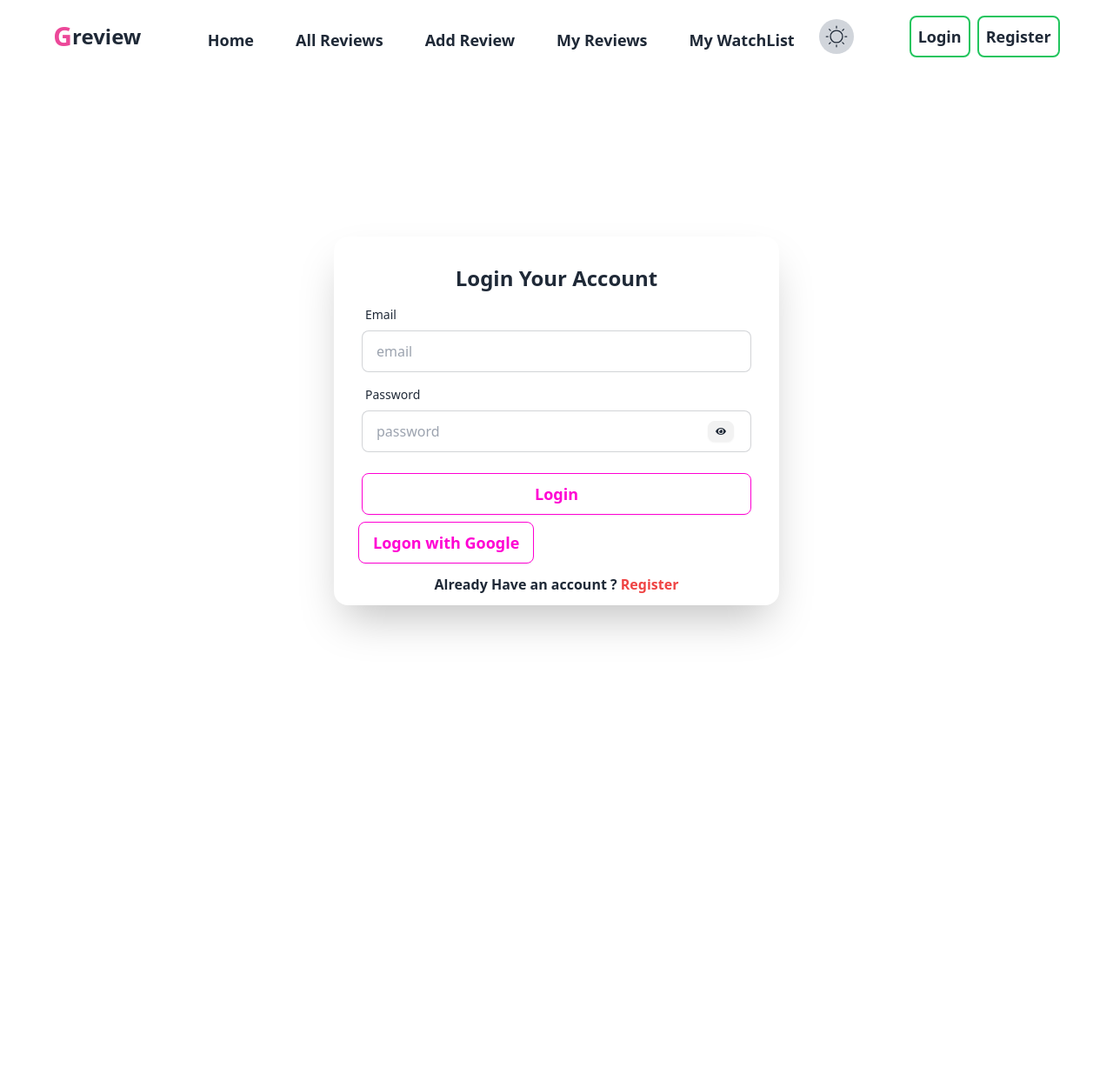
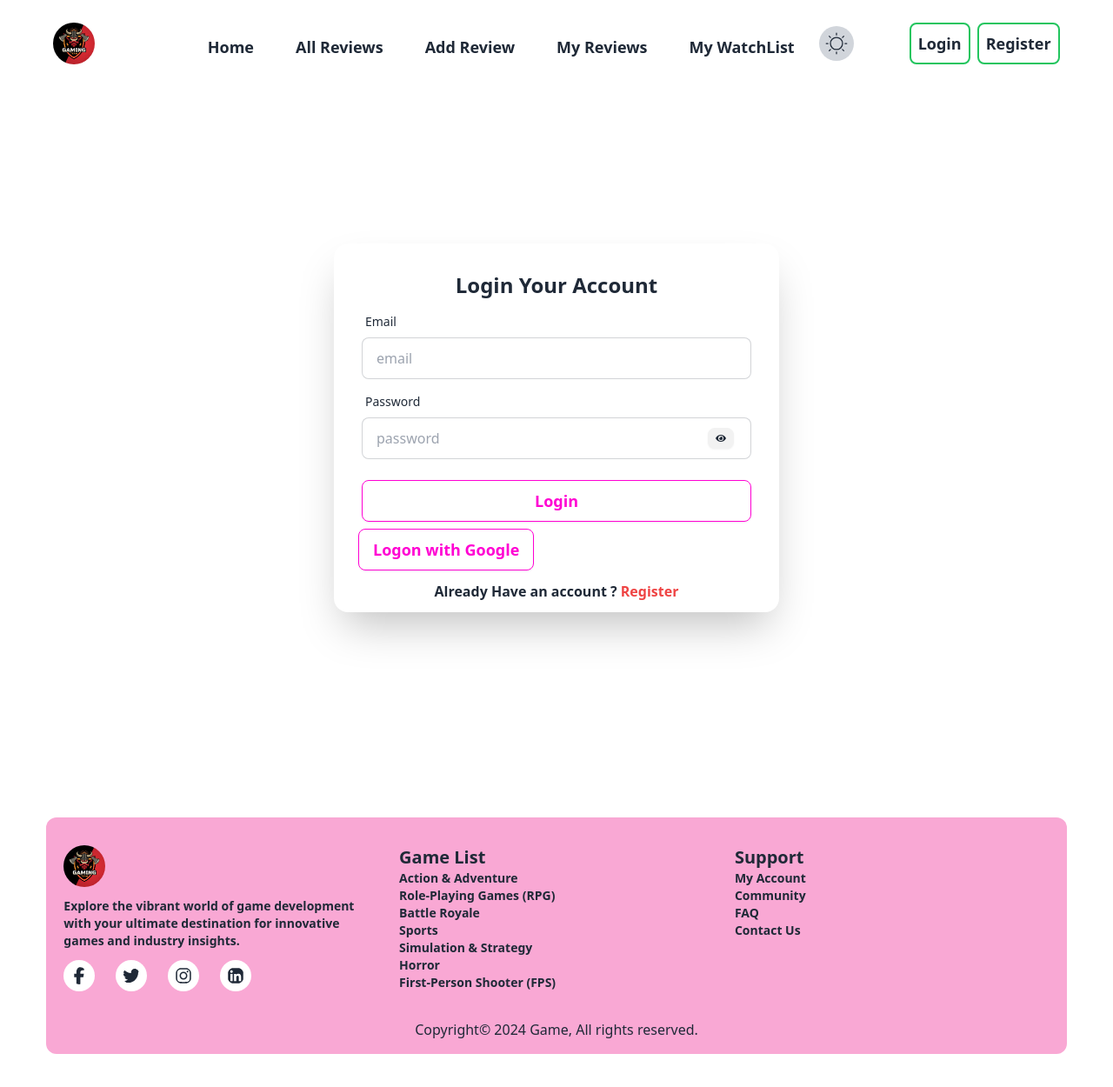
Before and after one commit to shahidulshohid/game-review-client10, a React (Vite) app: page /login in a window 1280 px wide. Shown: the top 1250 px of the page at 87% size. Before the commit the page ends 884 px from the top, so only its background shows below. Built offline with nearby package versions, Linux system fonts and the light colour scheme; no server answers.

Commit message:
all reviews page is done

```diff
--- a/src/MainLayout/MainLayout.jsx
+++ b/src/MainLayout/MainLayout.jsx
@@ -1,5 +1,6 @@
 import { Outlet } from "react-router-dom";
 import Navbar from "../components/Navbar/Navbar"
+import FooterPage from "../Pages/FooterPage/FooterPage";
 
 const MainLayout = () => {
     return (
@@ -8,6 +9,7 @@ const MainLayout = () => {
             <div className="w-11/12 mx-auto">
             <Outlet></Outlet>
             </div>
+            <FooterPage></FooterPage>
         </div>
     );
 };
--- a/src/Pages/AllReviewsPage/AllReviewsPage.jsx
+++ b/src/Pages/AllReviewsPage/AllReviewsPage.jsx
@@ -1,8 +1,13 @@
+import { useLoaderData } from "react-router-dom";
+import ShowAllReviewsData from "../ShowAllReviewsData/ShowAllReviewsData";
 
 const AllReviewsPage = () => {
+    const allReviewsData = useLoaderData()
     return (
-        <div>
-            all reviews page
+        <div className="grid md:grid-cols-2 lg:grid-cols-3 my-12 gap-6">
+            {
+                allReviewsData?.map(review => <ShowAllReviewsData key={review._id} review={review}></ShowAllReviewsData>)
+            }
         </div>
     );
 };
--- /dev/null
+++ b/src/Pages/FooterPage/FooterPage.jsx
@@ -0,0 +1,50 @@
+
+import { FaFacebookF, FaInstagram, FaLinkedin, FaTwitter } from "react-icons/fa6";
+import logo from '../../assets/logo.jpg'
+const FooterPage = () => {
+    return (
+        <div className="my-12 bg-pink-300 w-11/12 mx-auto rounded-xl">
+            <div className="grid md:grid-cols-2 lg:grid-cols-3 px-5 py-8 gap-6">
+                <div>
+                    <div>
+                        <img className="w-10 h-10 md:w-12 md:h-12 rounded-full" src={logo} alt="logo" />
+                    </div>
+
+                    <p className="text-sm font-semibold text-gray-800 my-3">Explore the vibrant world of game development with your ultimate destination for innovative games and industry insights. </p>
+                    <div className="flex gap-6">
+                    <FaFacebookF className="text-xl w-9 h-9 bg-white p-2 rounded-full hover:text-white hover:bg-pink-500" />
+                    <FaTwitter className="text-xl w-9 h-9 bg-white p-2 rounded-full hover:text-white hover:bg-pink-500" />
+                    <FaInstagram className="text-xl w-9 h-9 bg-white p-2 rounded-full hover:text-white hover:bg-pink-500" />
+                    <FaLinkedin className="text-xl w-9 h-9 bg-white p-2 rounded-full hover:text-white hover:bg-pink-500" />
+                    </div>
+                </div>
+                <div>
+                    <h3 className="text-xl font-semibold">Game List</h3>
+                    <ul>
+                        <li className="text-sm font-semibold">Action & Adventure</li>
+                        <li className="text-sm font-semibold">Role-Playing Games (RPG)</li>
+                        <li className="text-sm font-semibold">Battle Royale</li>
+                        <li className="text-sm font-semibold">Sports</li>
+                        <li className="text-sm font-semibold">Simulation & Strategy</li>
+                        <li className="text-sm font-semibold">Horror</li>
+                        <li className="text-sm font-semibold">First-Person Shooter (FPS)</li>
+                    </ul>
+                </div>
+                <div>
+                    <h3 className="text-xl font-semibold">Support</h3>
+                    <ul>
+                        <li className="text-sm font-semibold">My Account</li>
+                        <li className="text-sm font-semibold">Community</li>
+                        <li className="text-sm font-semibold">FAQ</li>
+                        <li className="text-sm font-semibold">Contact Us</li>
+                    </ul>
+                </div>
+            </div>
+            <div className="text-center pb-4">
+                <p>Copyright© 2024 Game, All rights reserved. </p>
+            </div>
+        </div>
+    );
+};
+
+export default FooterPage;
--- a/src/Pages/ReviewDetailsPage/ReviewDetailsPage.jsx
+++ b/src/Pages/ReviewDetailsPage/ReviewDetailsPage.jsx
@@ -50,7 +50,7 @@ const ReviewDetailsPage = () => {
                 userName && <h4 className="text-xl my-1 font-semibold">UserName: {userName}</h4>
             }
             {
-                email && <p className="text-sm mb-2">Email: {email}</p>
+                email && <p className="text-sm mb-2">Viewers Email: {email}</p>
             }
           </div>
         </div>
--- /dev/null
+++ b/src/Pages/ShowAllReviewsData/ShowAllReviewsData.jsx
@@ -0,0 +1,53 @@
+import { Link } from "react-router-dom";
+
+const ShowAllReviewsData = ({ review }) => {
+  const { _id, photo, title, rating } = review;
+  return (
+    <div>
+      <div className="card bg-green-100 border-2">
+        <figure className="px-5 pt-5">
+          <img src={photo} alt="" className="rounded-xl h-[280px]" />
+        </figure>
+        <div className="card-body">
+          <h2 className="card-title">{title}</h2>
+          <div className="flex justify-between mb-2">
+            <p className="text-xl font-semibold">Rating: {rating}</p>
+            <div className="rating">
+              <input
+                type="radio"
+                name="rating-2"
+                className="mask mask-star-2 bg-orange-400"
+              />
+              <input
+                type="radio"
+                name="rating-2"
+                className="mask mask-star-2 bg-orange-400"
+                defaultChecked
+              />
+              <input
+                type="radio"
+                name="rating-2"
+                className="mask mask-star-2 bg-orange-400"
+              />
+              <input
+                type="radio"
+                name="rating-2"
+                className="mask mask-star-2 bg-orange-400"
+              />
+              <input
+                type="radio"
+                name="rating-2"
+                className="mask mask-star-2 bg-orange-400"
+              />
+            </div>
+          </div>
+          <button className="btn btn-secondary text-lg font-semibold"><Link to={`/review/${_id}`}>
+          Explore Details</Link>
+          </button>
+        </div>
+      </div>
+    </div>
+  );
+};
+
+export default ShowAllReviewsData;
--- a/src/Router/Router.jsx
+++ b/src/Router/Router.jsx
@@ -29,7 +29,8 @@ const router = createBrowserRouter([
             },
             {
                 path:'/allReviews',
-                element:<ALLReviewsPage></ALLReviewsPage>
+                element:<ALLReviewsPage></ALLReviewsPage>,
+                loader: ()=> fetch('http://localhost:8000/addReviews')
             },
             {
                 path:'/addReviews',
--- a/src/components/Navbar/Navbar.jsx
+++ b/src/components/Navbar/Navbar.jsx
@@ -2,21 +2,22 @@ import { useContext, useEffect, useState } from "react";
 import { Link, NavLink } from "react-router-dom";
 import { AuthContext } from "../../AuthProvider/AuthProvider";
 import { CiLight, CiDark } from "react-icons/ci";
+import logo from '../../assets/logo.jpg'
 
 const Navbar = () => {
   const { user, handleLogout } = useContext(AuthContext);
-  const [theme, setTheme] = useState("light")
-  useEffect(()=>{
-    if(theme === "dark"){
-      document.documentElement.classList.add("dark")
-    }else{
-      document.documentElement.classList.remove("dark")
+  const [theme, setTheme] = useState("light");
+  useEffect(() => {
+    if (theme === "dark") {
+      document.documentElement.classList.add("dark");
+    } else {
+      document.documentElement.classList.remove("dark");
     }
-  }, [theme])
+  }, [theme]);
 
   const handleThemeSwitch = () => {
-    setTheme(theme === "dark" ? "light" : "dark")
-  }
+    setTheme(theme === "dark" ? "light" : "dark");
+  };
 
   const links = (
     <>
@@ -38,7 +39,7 @@ const Navbar = () => {
     </>
   );
   return (
-    <div className="w-11/12 mx-auto z-50 sticky top-0">
+    <div className="w-11/12 mx-auto mt-2 z-50 sticky top-0">
       <div className="navbar bg-base-100">
         <div className="navbar-start">
           <div className="dropdown z-50">
@@ -73,9 +74,8 @@ const Navbar = () => {
             className="text-lg md:text-2xl font-semibold md:font-bold"
             to="/"
           >
-            <div className="flex items-center">
-            <p className="text-3xl text-pink-500 font-bold">G</p>
-            <p>review</p>
+            <div>
+              <img className="w-10 h-10 md:w-12 md:h-12 rounded-full" src={logo} alt="logo" />
             </div>
           </Link>
         </div>
@@ -84,23 +84,35 @@ const Navbar = () => {
         </div>
         <div className="navbar-end">
           <div className="flex gap-2 items-center">
-            <button className="bg-gray-300 w-8 h-8 md:w-10 md:h-10 flex justify-center items-center rounded-full" onClick={handleThemeSwitch}>
-            {
-              theme === "dark" ? <p ><CiDark size={25}/></p> : <p><CiLight size={30}/></p>
-            }
+            <button
+              className="bg-gray-300 w-8 h-8 md:w-10 md:h-10 flex justify-center items-center rounded-full"
+              onClick={handleThemeSwitch}
+            >
+              {theme === "dark" ? (
+                <p>
+                  <CiDark size={25} />
+                </p>
+              ) : (
+                <p>
+                  <CiLight size={30} />
+                </p>
+              )}
             </button>
             <div className="avatar">
               <div
                 title={user?.displayName}
                 className="w-10 md:w-12 rounded-full"
               >
-                {
-                  user && <img src={user?.photoURL} />
-                }
+                {user && <img src={user?.photoURL} />}
               </div>
             </div>
             {user ? (
-              <NavLink onClick={handleLogout} className="text-sm md:text-lg font-semibold border-2 border-green-500 p-2 rounded-lg">LogOut</NavLink>
+              <NavLink
+                onClick={handleLogout}
+                className="text-sm md:text-lg font-semibold border-2 border-green-500 p-2 rounded-lg"
+              >
+                LogOut
+              </NavLink>
             ) : (
               <div className="flex gap-2">
                 <Link
```
Also changed, not shown: src/assets/logo.jpg (added).
